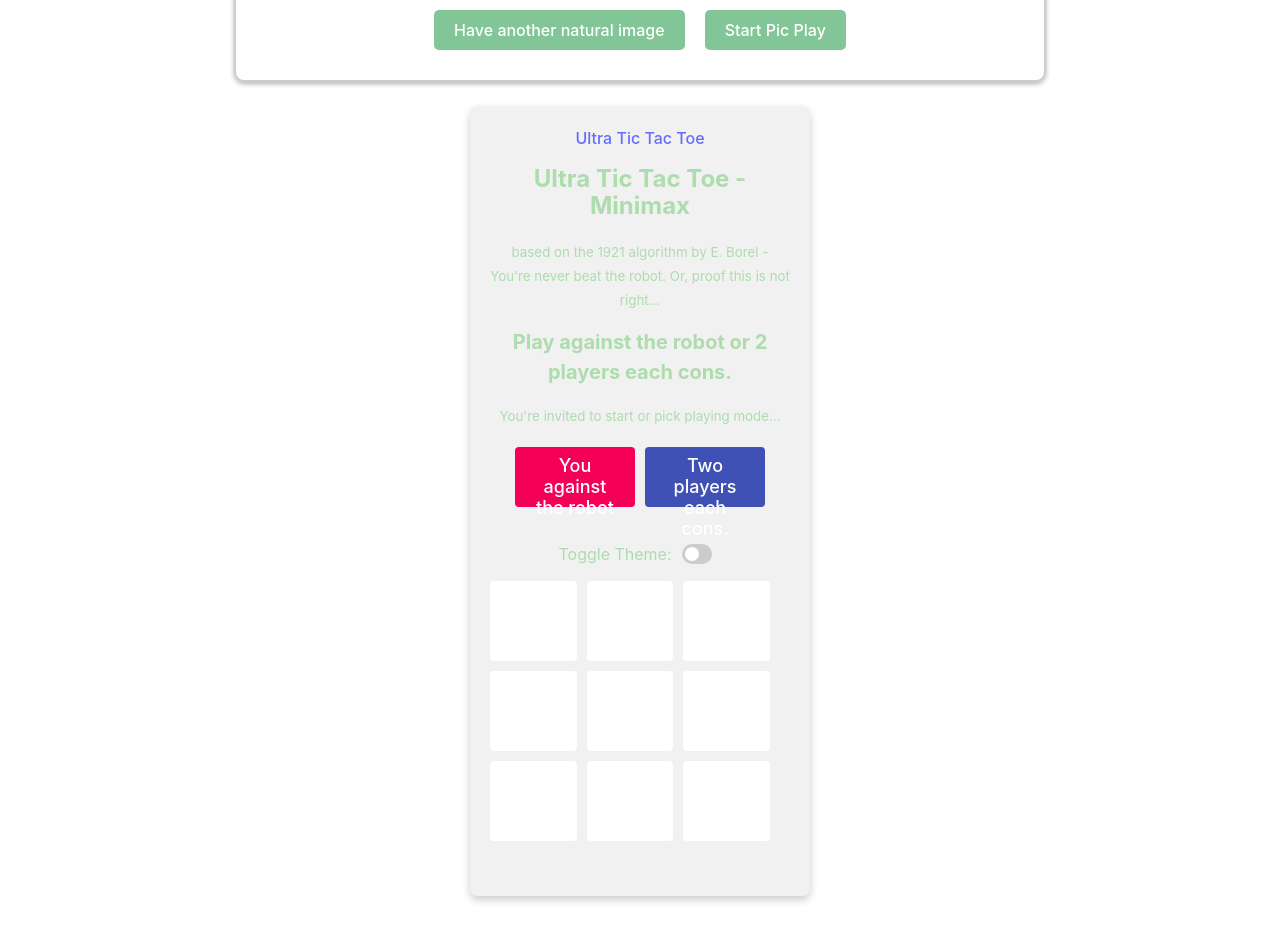
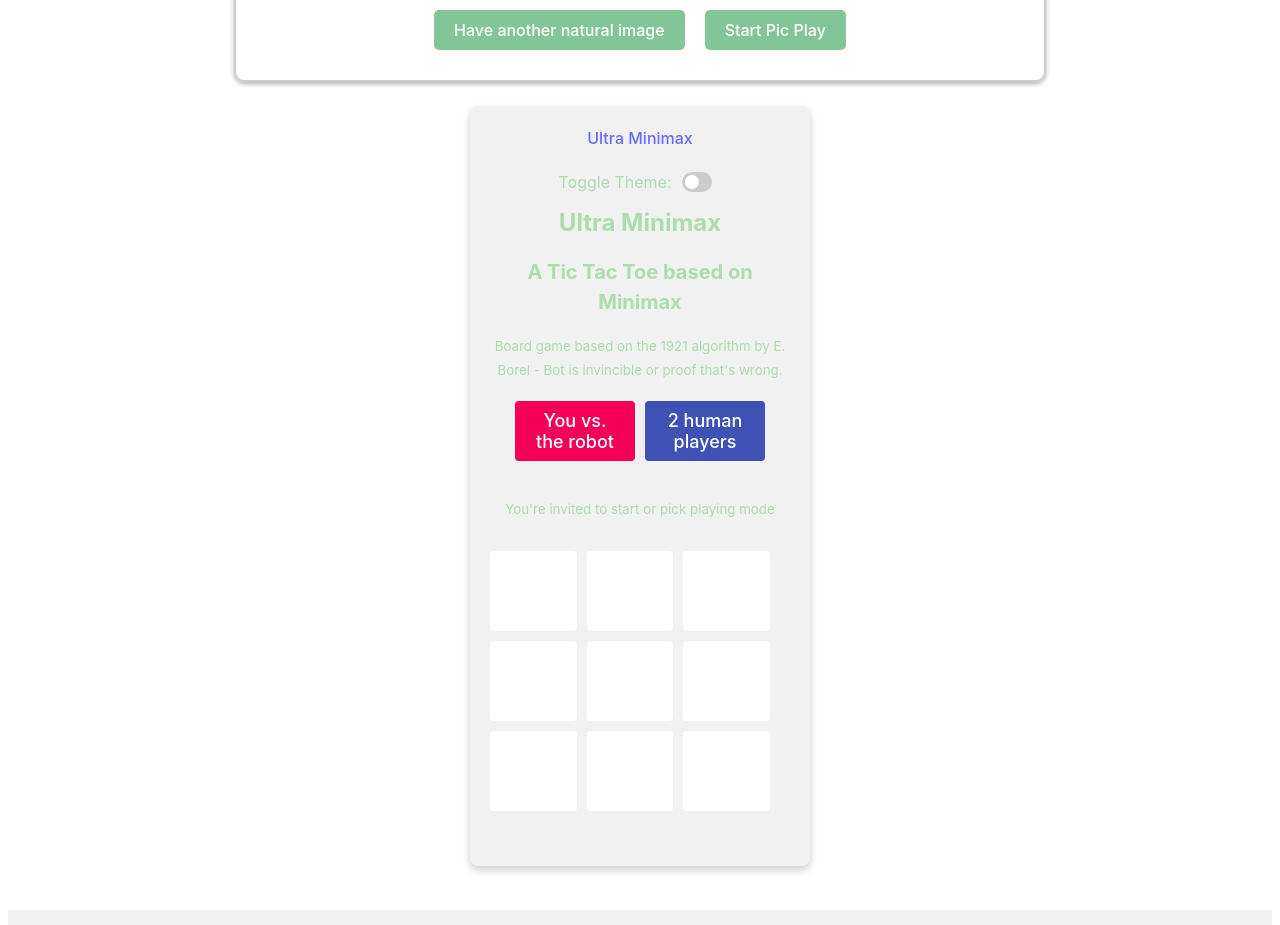
Before and after one commit to lucfreelance/ultraspace, a React (Vite) app: page /spaces in a window 1280 px wide. Shown: the part 1220-2145 px from the top of the page. Built offline with nearby package versions, Linux system fonts and the light colour scheme; no server answers.

Commit message:
New improvement

```diff
--- a/src/spaces/space4/Space-4.jsx
+++ b/src/spaces/space4/Space-4.jsx
@@ -182,7 +182,7 @@ const Space4 = () => {
       {showConfetti && winner && (
         <Confetti
           width={window.innerWidth}
-          height={window.innerHeight + 600}
+          height={window.innerHeight + 1200}
           recycle={false}
           numberOfPieces={2000}
           gravity={0.4}
@@ -190,27 +190,9 @@ const Space4 = () => {
       )}
       <div className="grid-container">
         <div className="grid-left">
-        <a href="/spaces/space4" className="url">
-        Ultra Tic Tac Toe
-  </a>
-      <h1>Ultra Tic Tac Toe - Minimax</h1>
-      <small>based on the 1921 algorithm by E. Borel - You're never beat the robot. Or, proof this is not right...</small>
-      <h2>Play against the robot or 2 players each cons.</h2>
-        <p><small>You're invited to start or pick playing mode...</small></p>
-      <div className="game-mode">
-        <button
-          className={gameMode === 'machine' ? 'active' : ''}
-          onClick={() => handleGameModeChange('machine')}
-        >
-          You against the robot
-        </button>
-        <button
-          className={gameMode === 'twoPlayers' ? 'active' : ''}
-          onClick={() => handleGameModeChange('twoPlayers')}
-        >
-          Two players each cons.
-            </button>
-          </div>
+          <a href="/spaces/space4" className="url">
+            Ultra Minimax
+          </a>
           <div className="theme-toggle">
             <span>Toggle Theme: </span>
             <label className="switch">
@@ -218,6 +200,24 @@ const Space4 = () => {
               <span className="slider round"></span>
             </label>
           </div>
+          <h1>Ultra Minimax</h1>
+          <h2>A Tic Tac Toe based on Minimax</h2>
+          <p><small>Board game based on the 1921 algorithm by E. Borel - Bot is invincible or proof that's wrong.</small></p>
+          <div className="game-mode">
+            <button
+              className={gameMode === 'machine' ? 'active' : ''}
+              onClick={() => handleGameModeChange('machine')}
+            >
+              You vs. the robot
+            </button>
+            <button
+              className={gameMode === 'twoPlayers' ? 'active' : ''}
+              onClick={() => handleGameModeChange('twoPlayers')}
+            >
+              2 human players
+            </button>
+          </div>
+          <p><small>You're invited to start or pick playing mode</small></p>
         </div>
         <div className="grid-right">
           <div className="board">
```
